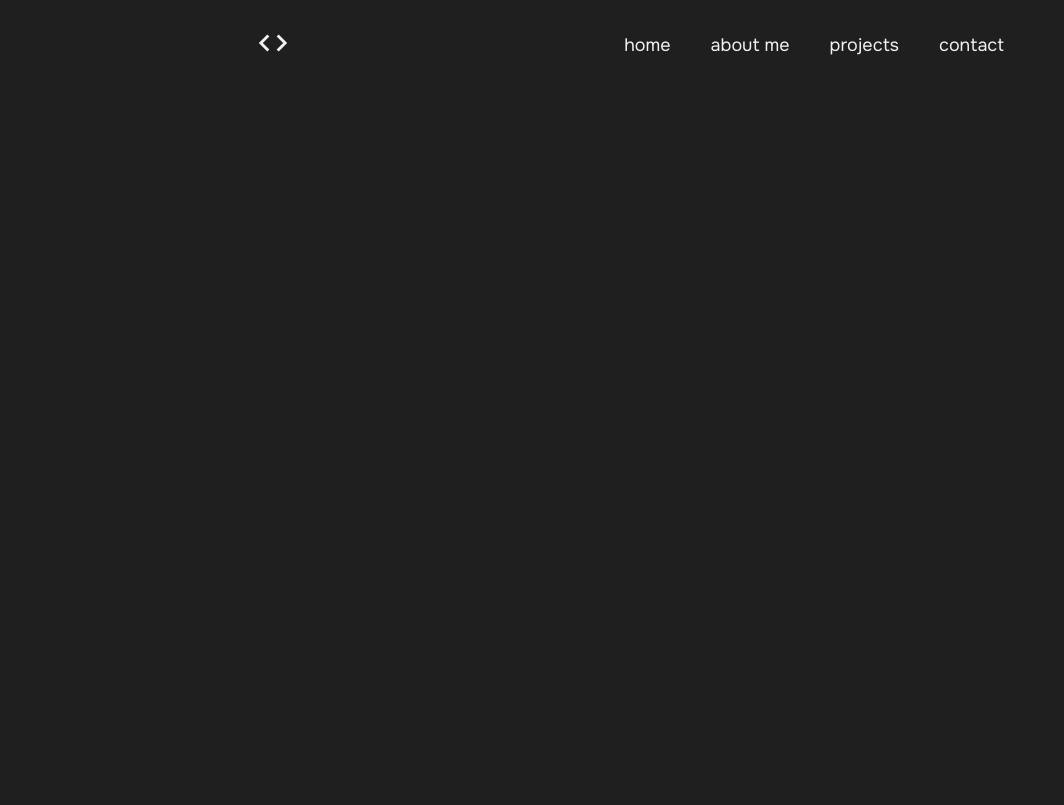
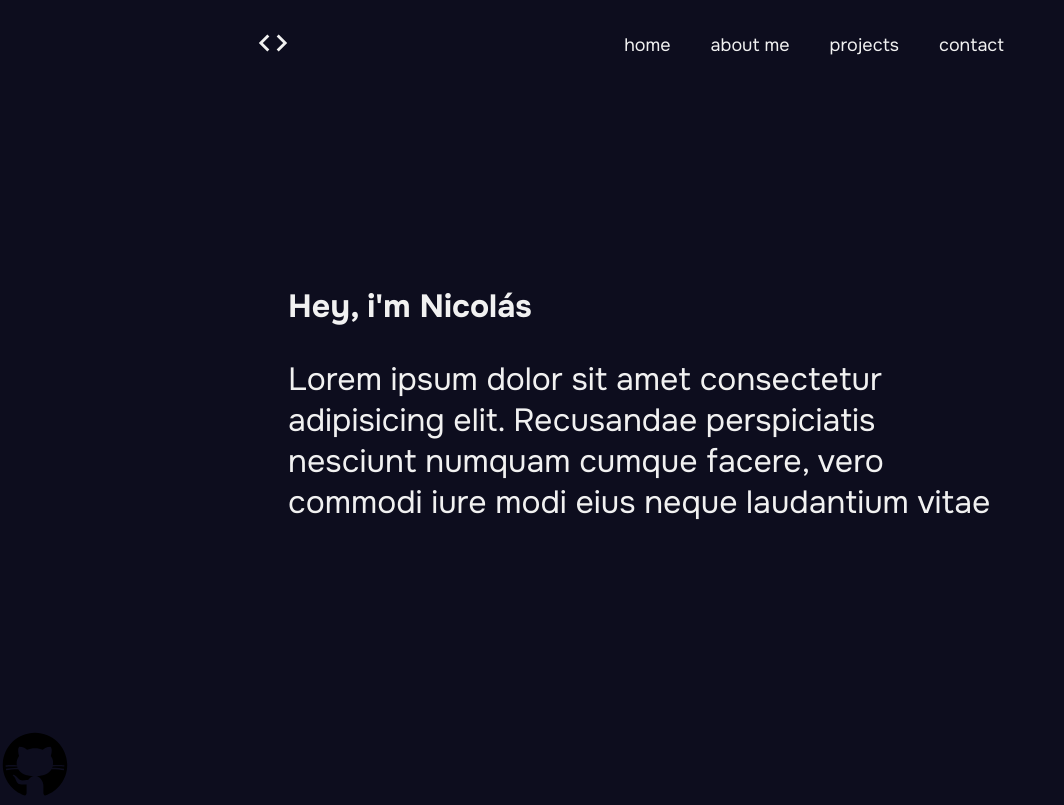
Before and after one commit to Nioqui/Portfolio, a React (Vite) app: page / in a window 1280 px wide. Shown: the whole page, without its empty margins (0-1064 px from the left). Built offline with nearby package versions, Linux system fonts and the light colour scheme.

Commit message:
Making hero and social media pills

```diff
--- a/src/App.jsx
+++ b/src/App.jsx
@@ -1,6 +1,8 @@
 import { useState } from 'react'
 import './GlobalStyles.css'
 import Header from './components/Header';
+import Hero from './components/Hero';
+import Smpills from './components/Smpills';
 
 
 
@@ -8,6 +10,8 @@ function App() {
   return (
     <>
       <Header />
+      <Hero />
+      <Smpills />
     </>
   )
 }
--- a/src/GlobalStyles.css
+++ b/src/GlobalStyles.css
@@ -5,5 +5,5 @@ body, html{
     padding: 0;
     font-family:"Onest", sans-serif;
     height: 100%;
-    background-color: #1f1f1f;
+    background-color: #0D0D1E;
 }
--- /dev/null
+++ b/src/components/Hero.jsx
@@ -0,0 +1,39 @@
+import React from 'react'
+import styled from 'styled-components'
+
+const HeroContent = styled.div`
+    display: flex;
+    align-items: center;
+    justify-content: center;
+    height: 80vh;
+
+    main{
+        width: 55%;
+        flex-direction: column;
+        margin: auto;
+    }
+
+    p, h1{
+        color: #f1f1f1;
+    }
+
+    p{
+        font-size: 32px;
+    }
+`
+
+
+function Hero() {
+  return (
+    <HeroContent>
+        <main>
+            <div className='top-hero'>
+                <h1>Hey, i'm Nicolás</h1>
+            </div>
+            <p>Lorem ipsum dolor sit amet consectetur adipisicing elit. Recusandae perspiciatis nesciunt numquam cumque facere, vero commodi iure modi eius neque laudantium vitae</p>
+        </main>
+    </HeroContent>
+  )
+}
+
+export default Hero
--- /dev/null
+++ b/src/components/Smpills.jsx
@@ -0,0 +1,21 @@
+import React from 'react'
+import styled from 'styled-components'
+
+const Pill = styled.div`
+
+
+`
+
+function Smpills() {
+  return (
+    <Pill>
+        <a href="https://github.com/Nioqui">
+            <svg xmlns="http://www.w3.org/2000/svg" x="0px" y="0px" width="70" height="70" viewBox="0 0 50 50">
+                <path d="M17.791,46.836C18.502,46.53,19,45.823,19,45v-5.4c0-0.197,0.016-0.402,0.041-0.61C19.027,38.994,19.014,38.997,19,39 c0,0-3,0-3.6,0c-1.5,0-2.8-0.6-3.4-1.8c-0.7-1.3-1-3.5-2.8-4.7C8.9,32.3,9.1,32,9.7,32c0.6,0.1,1.9,0.9,2.7,2c0.9,1.1,1.8,2,3.4,2 c2.487,0,3.82-0.125,4.622-0.555C21.356,34.056,22.649,33,24,33v-0.025c-5.668-0.182-9.289-2.066-10.975-4.975 c-3.665,0.042-6.856,0.405-8.677,0.707c-0.058-0.327-0.108-0.656-0.151-0.987c1.797-0.296,4.843-0.647,8.345-0.714 c-0.112-0.276-0.209-0.559-0.291-0.849c-3.511-0.178-6.541-0.039-8.187,0.097c-0.02-0.332-0.047-0.663-0.051-0.999 c1.649-0.135,4.597-0.27,8.018-0.111c-0.079-0.5-0.13-1.011-0.13-1.543c0-1.7,0.6-3.5,1.7-5c-0.5-1.7-1.2-5.3,0.2-6.6 c2.7,0,4.6,1.3,5.5,2.1C21,13.4,22.9,13,25,13s4,0.4,5.6,1.1c0.9-0.8,2.8-2.1,5.5-2.1c1.5,1.4,0.7,5,0.2,6.6c1.1,1.5,1.7,3.2,1.6,5 c0,0.484-0.045,0.951-0.11,1.409c3.499-0.172,6.527-0.034,8.204,0.102c-0.002,0.337-0.033,0.666-0.051,0.999 c-1.671-0.138-4.775-0.28-8.359-0.089c-0.089,0.336-0.197,0.663-0.325,0.98c3.546,0.046,6.665,0.389,8.548,0.689 c-0.043,0.332-0.093,0.661-0.151,0.987c-1.912-0.306-5.171-0.664-8.879-0.682C35.112,30.873,31.557,32.75,26,32.969V33 c2.6,0,5,3.9,5,6.6V45c0,0.823,0.498,1.53,1.209,1.836C41.37,43.804,48,35.164,48,25C48,12.318,37.683,2,25,2S2,12.318,2,25 C2,35.164,8.63,43.804,17.791,46.836z"></path>
+            </svg>
+        </a>
+    </Pill>
+  )
+}
+
+export default Smpills
```
